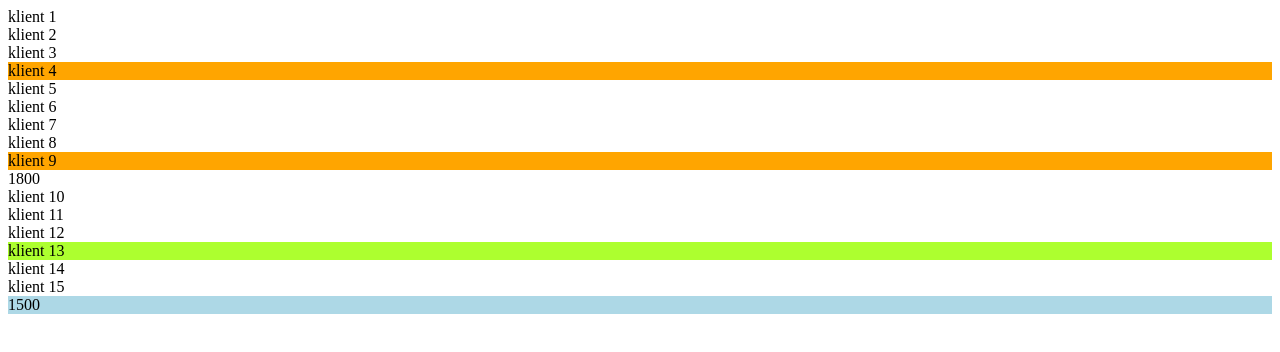
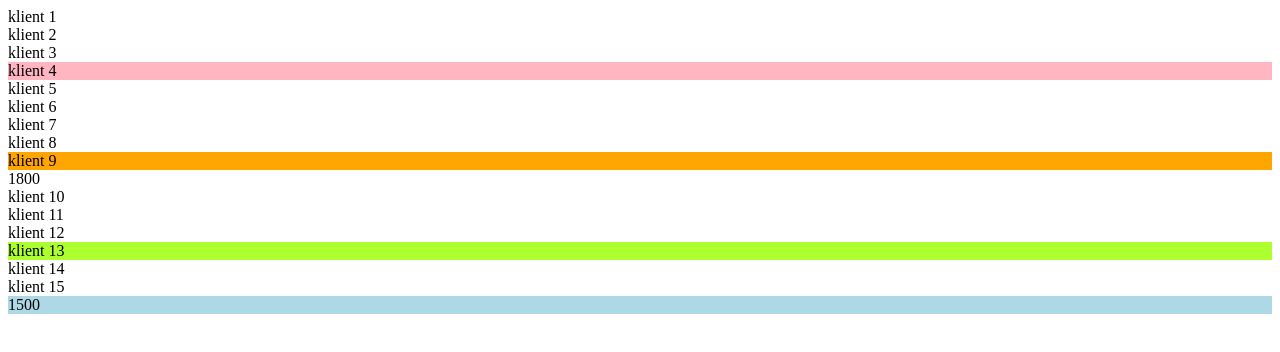
Before and after one commit to sandra4554/weekend2, a plain HTML site: page 3-selektory-atrybutow/index.html in a window 1280 px wide. Drawn offline with Linux system fonts and the light colour scheme.

Commit message:
Formularz z formatowaniem css

```diff
--- a/3-selektory-atrybutow/index.html
+++ b/3-selektory-atrybutow/index.html
@@ -10,7 +10,7 @@
 		<div class="klient">klient 1</div>
 		<div class="klient">klient 2</div>
 		<div class="klient">klient 3</div>
-		<div class="klient" title="key">klient 4</div>
+		<div class="klient" title="key1">klient 4</div>
 		<div class="klient">klient 5</div>
 		<div class="klient">klient 6</div>
 		<div class="klient">klient 7</div>
--- a/3-selektory-atrybutow/style.css
+++ b/3-selektory-atrybutow/style.css
@@ -10,3 +10,6 @@ div[class~="kluczowy"] {
 div[title^="key"] {
 	background-color: orange;
 }
+div[title$="1"] {
+	background-color: lightpink;
+}
```
